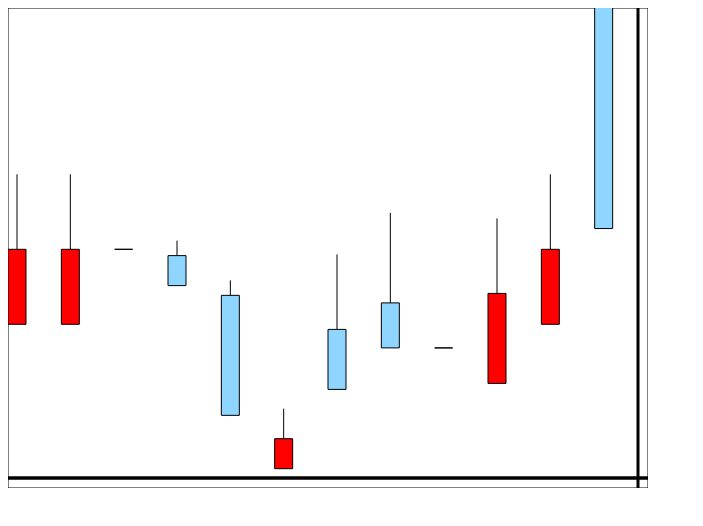
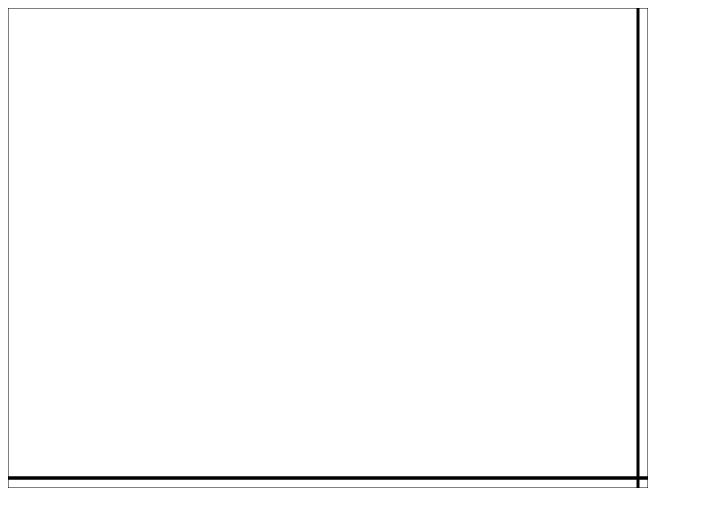
Before and after one commit to amedhussaini/fintastic, a website: page index.html in a window 1280 px wide. Shown: the whole page, without its empty margins (0-703 px from the left). Drawn offline with Linux system fonts and the light colour scheme.

Commit message:
The plan is to start from scratch on this stuff.

```diff
--- a/index.html
+++ b/index.html
@@ -8,22 +8,12 @@
     <canvas id="canvas" width="640" height="480"></canvas>
     <script>
       var price_data = [
-      	[100, 105, 92, 95],
-      	[100, 105, 92, 95],
-      	[95, 105, 92, 95],
-      	[85, 88, 78, 87],
-      	[35, 44, 28, 43],
-      	[25, 27, 19, 23],
-      	[45, 54, 38, 49],
-      	[55, 64, 54, 58],
-      	[55, 55, 54, 55],
-      	[85, 90, 75, 79],
-      	[100, 105, 92, 95],
-      	[155, 185, 100, 176]
+        [40, 50, 35, 45],
+        [40, 44, 39, 43],
+        [40, 41, 30, 35]
       ];
 
-      let fintastic = new Fintastic("canvas", window);
-      fintastic.drawCandleChart(price_data)
+      let fintastic = new Fintastic("canvas", window, { data: price_data });
     </script>
   </body>
 </html>
--- a/lib/js/fintastic.js
+++ b/lib/js/fintastic.js
@@ -6,6 +6,8 @@ function _classCallCheck(instance, Constructor) { if (!(instance instanceof Cons
 
 var Fintastic = function () {
 	function Fintastic(canvasId, windowContext) {
+		var opts = arguments.length > 2 && arguments[2] !== undefined ? arguments[2] : {};
+
 		_classCallCheck(this, Fintastic);
 
 		this.canvas = windowContext.document.getElementById(canvasId);
@@ -16,6 +18,7 @@ var Fintastic = function () {
 		this.priceData = null;
 		this.createBorder();
 		this.createAxis();
+		console.log(opts);
 	}
 
 	_createClass(Fintastic, [{
@@ -49,95 +52,6 @@ var Fintastic = function () {
 			this.context.strokeStyle = "black";
 			this.context.strokeRect(0, 0, canvas.width, canvas.height);
 		}
-	}, {
-		key: "drawCandle",
-		value: function drawCandle(array, _x, _y) {
-
-			var o = array[0];
-			var h = array[1];
-			var l = array[2];
-			var c = array[3];
-			var x = _x;
-			var y = _y;
-
-			var height = null;
-			var upBar = false;
-			var barWidth = 1.2 * this.scale;
-			var topWick = null;
-			var bottomWick = null;
-
-			if (o > c) {
-
-				height = o - c;
-				topWick = h - o;
-			} else if (c > o) {
-
-				height = o - c;
-				upBar = true;
-				topWick = h - c;
-			}
-
-			this.context.beginPath();
-
-			this.context.rect(x, y, 1.2 * this.scale, height * this.scale);
-			if (upBar) {
-				this.context.fillStyle = "#8ED6FF";
-			} else {
-				this.context.fillStyle = "red";
-			}
-			this.context.fill();
-			this.context.lineWidth = 2;
-			this.context.strokeStyle = "#000";
-
-			// draw wick
-
-			this.context.lineWidth = 1;
-			this.context.strokeStyle = "black";
-
-			this.context.moveTo(x + barWidth / 2, y);
-			if (upBar) {
-				this.context.moveTo(x + barWidth / 2, y + height * this.scale);
-				this.context.lineTo(x + barWidth / 2, y + height * this.scale - topWick * this.scale);
-			} else {
-				this.context.moveTo(x + barWidth / 2, y);
-				this.context.lineTo(x + barWidth / 2, y - topWick * this.scale);
-			}
-
-			this.context.stroke();
-
-			this.context.closePath();
-		}
-	}, {
-		key: "drawCandleChart",
-		value: function drawCandleChart(priceData) {
-			this.setData(priceData);
-			var points = this.priceData.length;
-
-			this.setScale(15);
-
-			var range = [];
-
-			for (var x = 0; x < this.priceData.length; x++) {
-				range.push([this.priceData[x][0]]);
-				range.push([this.priceData[x][1]]);
-				range.push([this.priceData[x][2]]);
-				range.push([this.priceData[x][3]]);
-			}
-
-			var max = Math.max.apply(Math, range);
-			var min = Math.min.apply(Math, range);
-
-			var x_increment = this.canvas.width / this.priceData.length;
-			for (var _x2 = 0; _x2 < this.priceData.length; _x2++) {
-
-				this.drawCandle(this.priceData[_x2], _x2 * x_increment, this.canvas.height - this.priceData[_x2][2] / max * this.canvas.height);
-			}
-		}
-	}, {
-		key: "setScale",
-		value: function setScale(_scale) {
-			this.scale = _scale;
-		}
 	}]);
 
 	return Fintastic;
```
Also changed, not shown: src/js/fintastic.js (+28 -111 lines).
